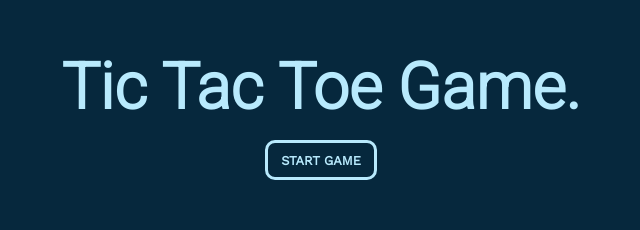
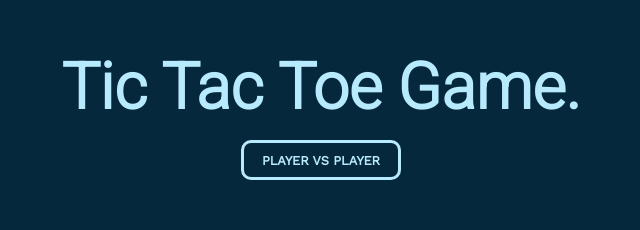
Before and after one commit to OdeeyuhLog/tictactoe-game-TOP, a plain HTML site: page index.html in a window 1280 px wide. Shown: the part 285-515 px from the top of the page, without its empty margins (319-959 px from the left). Drawn offline with nearby package versions, Linux system fonts and the light colour scheme.

Commit message:
Button adjustments

```diff
--- a/index.html
+++ b/index.html
@@ -16,7 +16,7 @@
     <div class="wrapper">
       <div class="start-page">
         <h1 id="title">Tic Tac Toe Game.</h1>
-        <button id="start-app">Start Game</button>
+        <button id="start-app">PLAYER VS PLAYER</button>
       </div>
       <div class="gameboard">
         <h1>PLAY!</h1>
--- a/style.css
+++ b/style.css
@@ -69,7 +69,7 @@ html {
   font-family: var(--text-font);
   font-size: 0.8em;
   text-transform: uppercase;
-  width: 7rem;
+  width: 10rem;
   height: 2.5rem;
   padding: 0.5rem;
   cursor: pointer;
```
